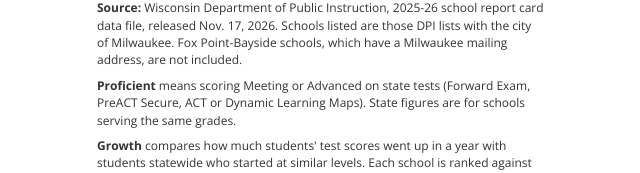
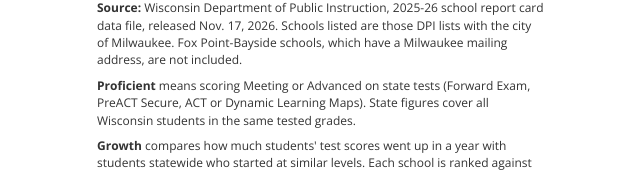
Before and after one commit to aklaus-jpg/2025.26.MKE.state.report.card, a plain HTML site: page index.html in a window 1280 px wide. Shown: the part 234-407 px from the top of the page, without its empty margins (319-959 px from the left). Drawn offline with nearby package versions, Linux system fonts and the light colour scheme.

Commit message:
v24: correct state figure note
Co-Authored-By: Claude Opus 5.5 <noreply@anthropic.com>
Claude-Session: https://claude.ai/code/session_01Rsm6zbvcgZ8hphSck6L5dj

```diff
--- a/index.html
+++ b/index.html
@@ -137,7 +137,7 @@ h1{margin:0 0 16px;color:var(--yellow);font-weight:700;font-size:26px;line-heigh
   <div class="notes" id="notes">
     <h3>About the data</h3>
     <p><b>Source:</b> Wisconsin Department of Public Instruction, 2025-26 school report card data file, released Nov. 17, 2026. Schools listed are those DPI lists with the city of Milwaukee. Fox Point-Bayside schools, which have a Milwaukee mailing address, are not included.</p>
-    <p><b>Proficient</b> means scoring Meeting or Advanced on state tests (Forward Exam, PreACT Secure, ACT or Dynamic Learning Maps). State figures are for schools serving the same grades.</p>
+    <p><b>Proficient</b> means scoring Meeting or Advanced on state tests (Forward Exam, PreACT Secure, ACT or Dynamic Learning Maps). State figures cover all Wisconsin students in the same tested grades.</p>
     <p><b>Growth</b> compares how much students' test scores went up in a year with students statewide who started at similar levels. Each school is ranked against Wisconsin schools that serve the same grades.</p>
     <ul style="margin:0 0 8px;padding-left:18px">
       <li><b>MPS schools:</b> the overall ranking comes from the school's DPI report card PDF.</li>
```
